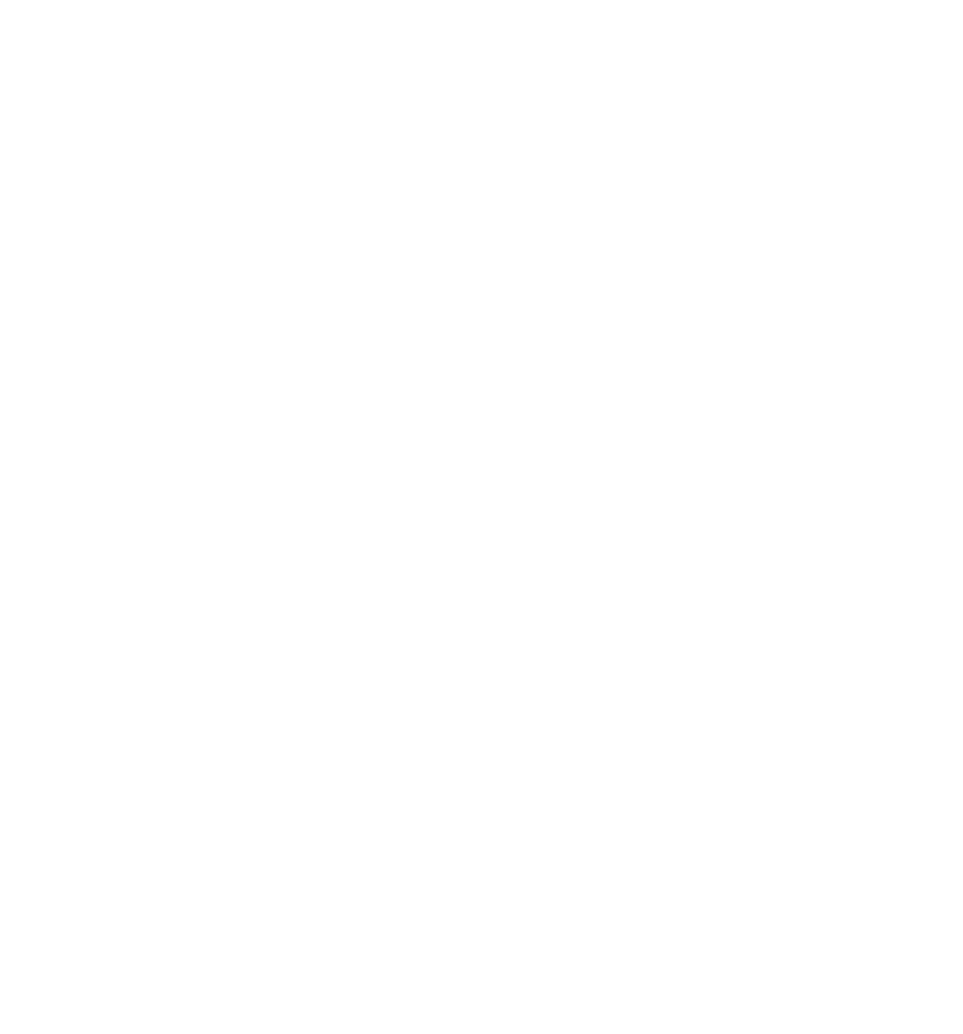
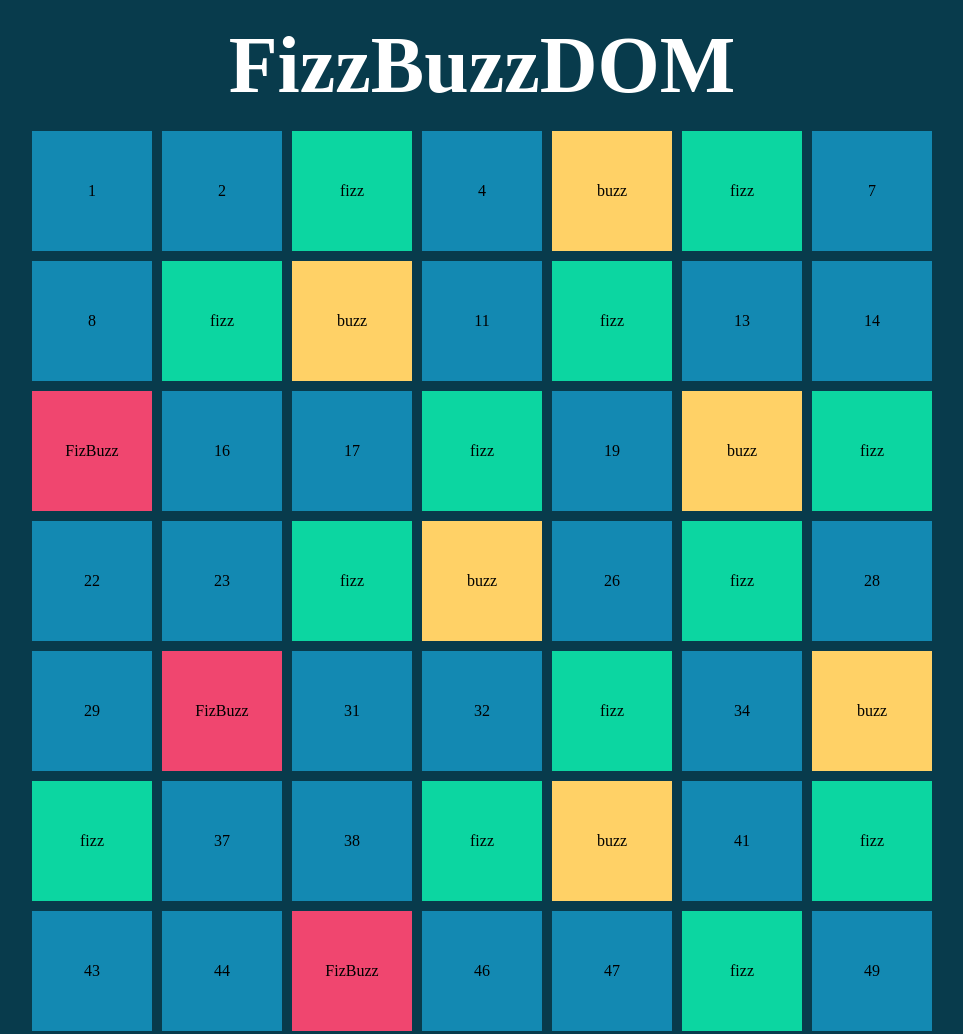
Before and after one commit to Aranel9966/js-fizzbuzz, a plain HTML site: page index.html in a window 1280 px wide. Shown: the top 1034 px of the page, without its empty margins (158-1121 px from the left). Before the commit the page ends 800 px from the top, so only its background shows below. Drawn offline with Linux system fonts and the light colour scheme.

Commit message:
add for and if and style

```diff
--- /dev/null
+++ b/css/style.css
@@ -0,0 +1,34 @@
+*{
+    margin: 0;
+    padding: 0;
+    box-sizing: border-box;
+}
+
+body{
+    background-color: #083b4c;
+}
+
+h1{
+    color: white;
+    text-align: center;
+    font-size: 80px;
+    padding: 20px;
+}
+
+#container{
+    display: flex;
+    flex-wrap: wrap;
+    justify-content: center;
+    width: 80%;
+    margin: auto;
+    gap: 10px;
+}
+
+#container div{
+    display: flex;
+    justify-content: center;
+    align-items: center;
+    min-height: 120px;
+    min-width: 120px;
+    width: calc(100% / 10 - (10px / 10));
+}
--- a/index.html
+++ b/index.html
@@ -5,9 +5,15 @@
     <meta http-equiv="X-UA-Compatible" content="IE=edge">
     <meta name="viewport" content="width=device-width, initial-scale=1.0">
     <title>JS-FIZZBUZZ</title>
+    <link rel="stylesheet" href="css/style.css">
 </head>
 <body>
 
+    <h1>FizzBuzzDOM</h1>
+
+    <div id="container">
+
+    </div>
 
     <script src="js/script.js"></script>
 </body>
--- a/js/script.js
+++ b/js/script.js
@@ -14,5 +14,38 @@ Consegna:
 -?se 'i' è divisible per 5 scrivo buzz
 -?se 'i' è divisible per 5 e 3 scrivo  fizzbuzz
 
+*/
 
-*/
+
+let containerEl =document.getElementById('container');
+
+// ciclo per creare i quadrati
+for(let i = 1; i <= 100; i++){
+
+    let squared = document.createElement('div');
+
+    containerEl.append(squared);
+
+    squared.innerHTML=i;
+
+    // if per assegnare  FizBuzz Fiz Buzz
+
+    if(i % 3 == 0 && i % 5 == 0){
+        squared.innerHTML='FizBuzz'
+        squared.style.backgroundColor ='#f0466f';
+    }else if(i % 3 == 0){
+        squared.innerHTML='fizz'
+        squared.style.backgroundColor ='#0cd6a1';
+
+    }else if(i % 5 == 0){
+        squared.innerHTML='buzz'
+        squared.style.backgroundColor ='#ffd166';
+        // squared.style.height='100px';
+        // squared.style.width='100px';
+
+    }else{
+        squared.style.backgroundColor ='#1389b2';
+
+    }
+
+}
```
